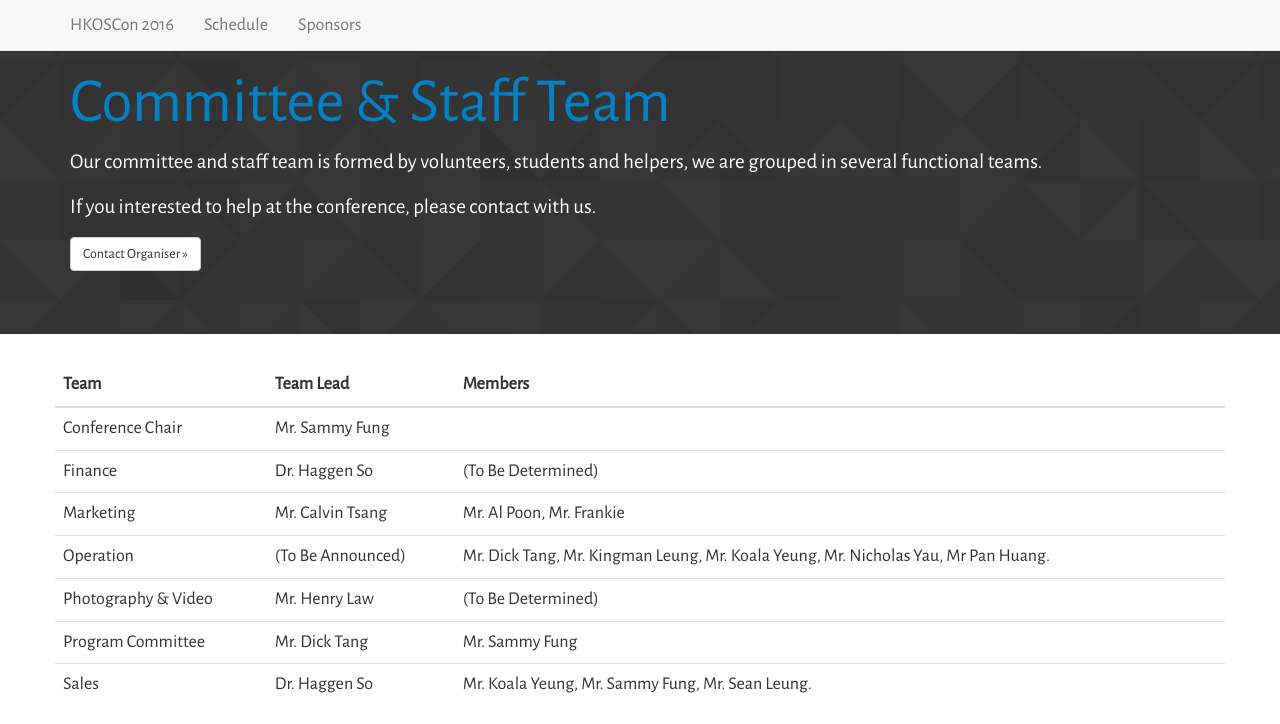
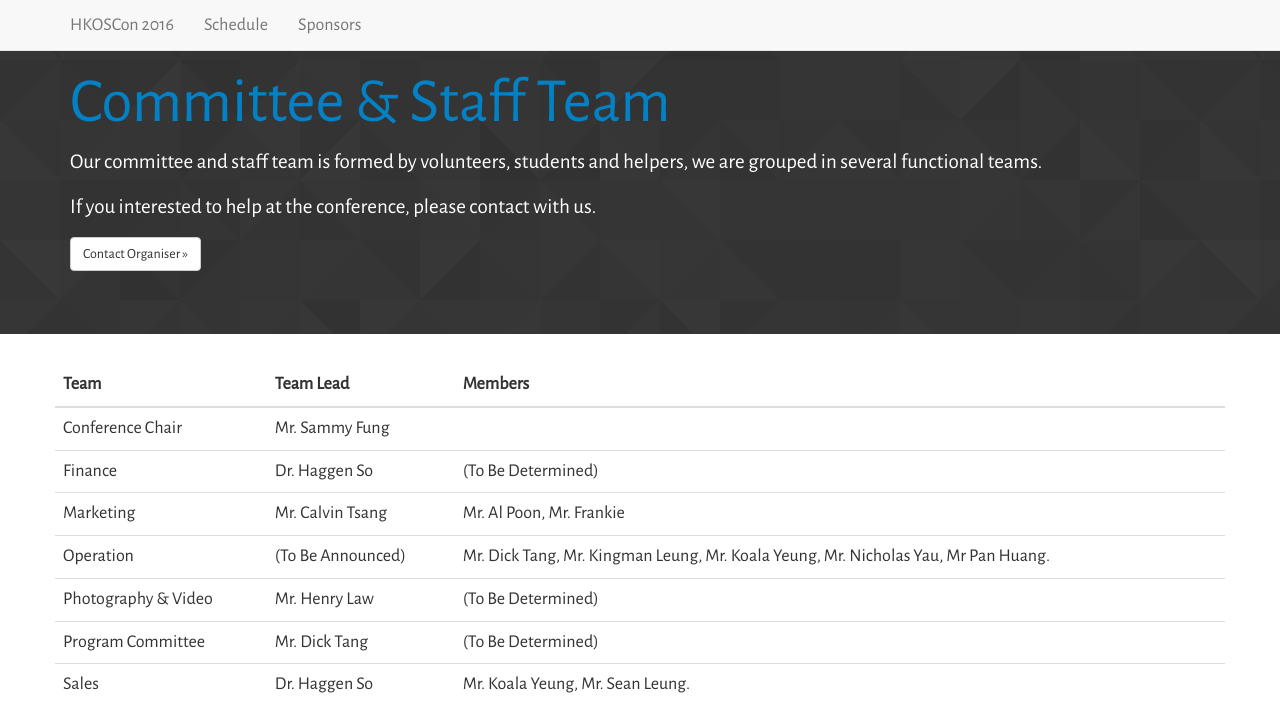
Before and after one commit to opensourcehk/2016.opensource.hk, a plain HTML site: page about/staff/index.html in a window 1280 px wide. Shown: the top 724 px of the page. Drawn offline with nearby package versions, Linux system fonts and the light colour scheme; grey boxes are pictures that could not be loaded.

Commit message:
changed staff list

```diff
--- a/about/staff/index.html
+++ b/about/staff/index.html
@@ -89,12 +89,12 @@
             <tr>
                 <td>Program Committee</td>
                 <td>Mr. Dick Tang</td>
-                <td>Mr. Sammy Fung</td>
+                <td>(To Be Determined)</td>
             </tr>
             <tr>
                 <td>Sales</td>
                 <td>Dr. Haggen So</td>
-                <td>Mr. Koala Yeung, Mr. Sammy Fung, Mr. Sean Leung.</td>
+                <td>Mr. Koala Yeung, Mr. Sean Leung.</td>
             </tr>
             </tbody>
         </table>
```
